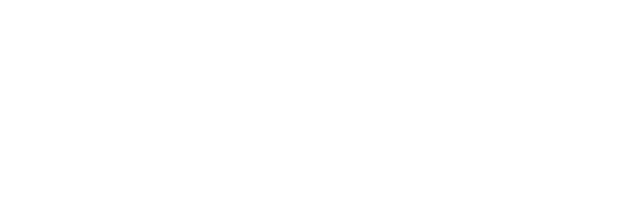
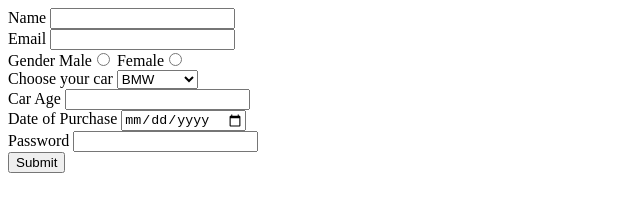
Before and after one commit to acciojob/car-insurance-form-Rajatkumar782, a website: page main.html in a window 1280 px wide. Shown: the whole page, without its empty margins (0-640 px from the left). Drawn offline with Linux system fonts and the light colour scheme.

Commit message:
created a submission

```diff
--- a/main.html
+++ b/main.html
@@ -10,7 +10,47 @@
 	<!-- the entire body must be written by student -->
     <script type="text/javascript" src="./script.js">
 </script>
+<form method="post">
+	<div>
+		<label for="name">Name</label>
+		<input type="text" name="name" id="name" required>
+	</div>
 
+	<div>
+		<label for="email">Email</label>
+		<input type="email" name="email" id="email" required>
+	</div>
+
+	<div>
+		Gender Male<input type="radio" name="gender"  required> Female<input type="radio" name="gender">
+	</div>
+
+	<div>
+		<label for="cars">Choose your car</label>
+		<select name="car" id="cars">
+			<option value="BMW">BMW</option>
+			<option value="Audi">Audi</option>
+			<option value="Mercedez">Mercedez</option>
+		</select>
+	</div>
+
+	<div>
+		<label for="carage">Car Age</label>
+		<input type="number" name="age" id="carage" required>
+	</div>
+
+	<div>
+		<label for="dob">Date of Purchase</label>
+		<input type="date" name="dob" id="dob" required>
+	</div>
+
+	<div>
+		Password <input type="password" name="password" required>
+	</div>
+
+	<button type="submit">Submit</button>
+
+</form>
 </body>
 
 </html>
```
